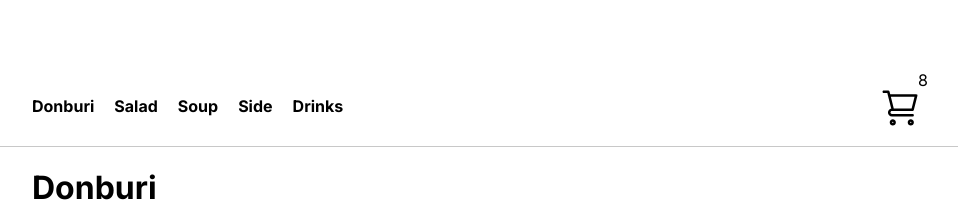
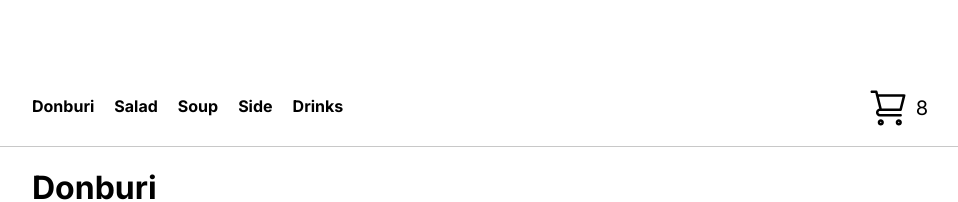
Before and after one commit to JunAhn885/J-Blend-frontend, a Next.js app: page /menu in a window 1280 px wide. Shown: the part 512-714 px from the top of the page, without its empty margins (160-1118 px from the left). Built offline with nearby package versions, Linux system fonts and the light colour scheme.

Commit message:
added syling for the shopping cart

```diff
--- a/components/menu/menu-navbar.js
+++ b/components/menu/menu-navbar.js
@@ -8,7 +8,11 @@ export default function Navbar() {
 
   const navbar_elements = menu_categories.map((item) => {
     return (
-      <a className={styles["hover-underline-animation"]} href={`#${item}`}>
+      <a
+        className={styles["hover-underline-animation"]}
+        key={item}
+        href={`#${item}`}
+      >
         {item}
       </a>
     );
@@ -19,7 +23,7 @@ export default function Navbar() {
       <div className={styles["nav-wrapper"]}>
         <div className={styles.search}></div>
         <ul className={styles["menu-navbar"]}>{navbar_elements}</ul>
-        <div className={styles["shopping-cart"]}></div>
+        <div className={styles["shopping-cart"]}>
           <Image
             src="/cart.svg"
             width="36"
@@ -30,5 +34,6 @@ export default function Navbar() {
           <div className={styles["cart-quantity"]}>8</div>
         </div>
       </div>
+    </div>
   );
 }
--- a/components/stylesheets/menu-navbar.module.css
+++ b/components/stylesheets/menu-navbar.module.css
@@ -55,10 +55,22 @@
   transform-origin: bottom left;
 }
 
+.shopping-cart {
+  display: flex;
+  flex-direction: row;
+}
+
+.shopping-cart:hover {
+  cursor: pointer;
+}
+
 .cart {
   margin-top: 20px;
 }
 
-.cart:hover {
-  cursor: pointer;
+.cart-quantity {
+  display: flex;
+  align-items: center;
+  margin-left: 10px;
+  font-size: 20px;
 }
```
Lines whose indentation alone changed are shown as unchanged.
